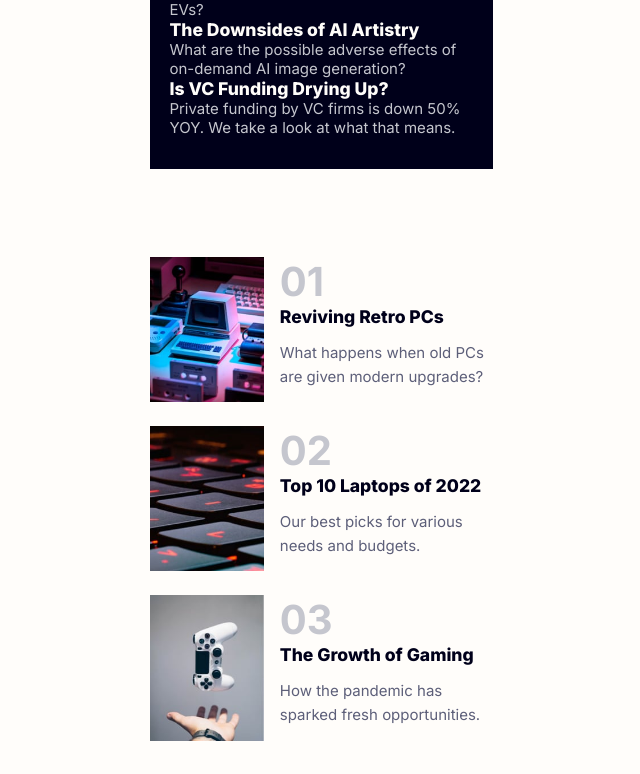
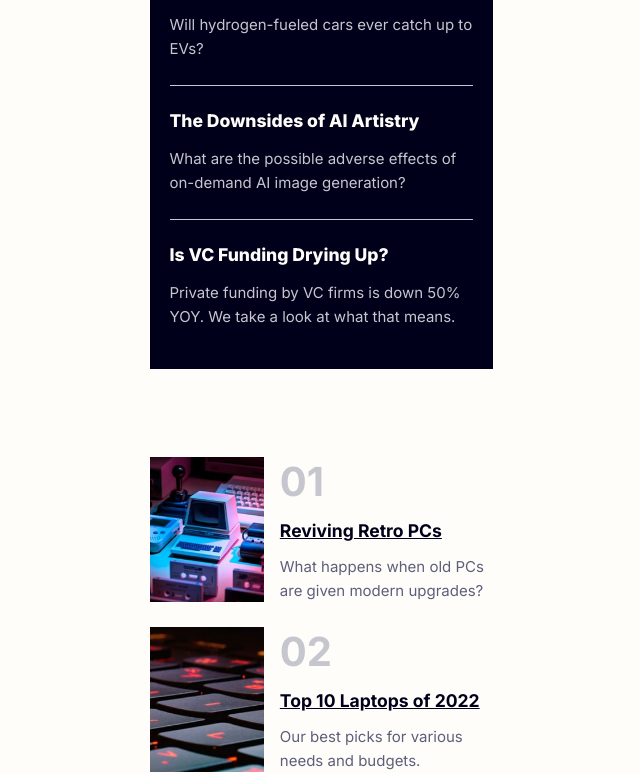
Before and after one commit to raresample/fm-news-homepage, a plain HTML site: page index.html in a window 1280 px wide. Shown: the part 699-1473 px from the top of the page, without its empty margins (319-959 px from the left). Drawn offline with Linux system fonts and the light colour scheme.

Commit message:
Perfected .new styling

```diff
--- a/styles.css
+++ b/styles.css
@@ -100,16 +100,17 @@ img {
   background-color: var(--Very-dark-blue);
   color: var(--Grayish-blue);
   margin: 2rem 0;
-  padding: 2rem 1.25rem;
+  padding: 1rem 1.25rem;
 }
 
 h2 {
   color: var(--Soft-orange);
   font-size: 2rem;
   margin-top: 0;
+  padding-top: 0.5rem;
 }
 
-h3 a{
+.new article h3 a {
   color: var(--Off-white);
   text-decoration: none;
   font-weight: 800;
@@ -119,9 +120,17 @@ h3 a{
   color: var(--Soft-orange);
 }
 
-hr {
-  border: 1px solid var(--Very-dark-blue);
-  height: 1px;
+.new article {
+  padding: 1.5rem 0;
+}
+
+.new > article:not(:last-of-type) {
+  border-bottom: 1px solid var(--Grayish-blue);
+}
+
+.new article p {
+  padding-top: 1rem;
+  line-height: 1.5rem;
 }
 
 .popular-rank {
@@ -133,6 +142,10 @@ hr {
 
 .popular {
   padding: 2rem 0;
+}
+
+.popular h3 {
+  margin: 0.875rem 0;
 }
 
 .popular h3 a {
```
